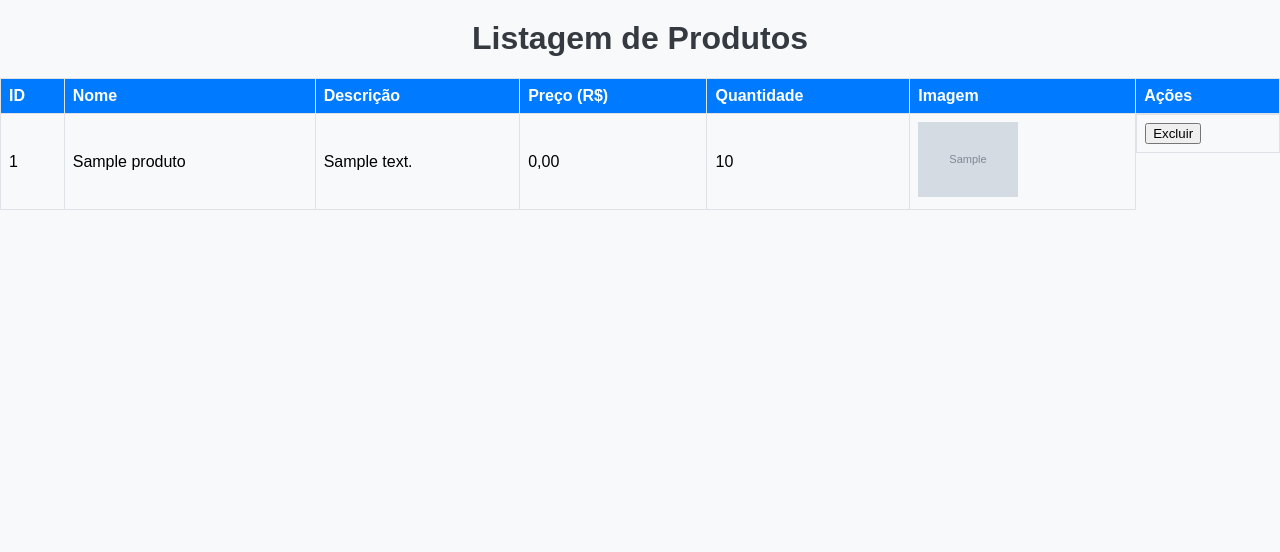
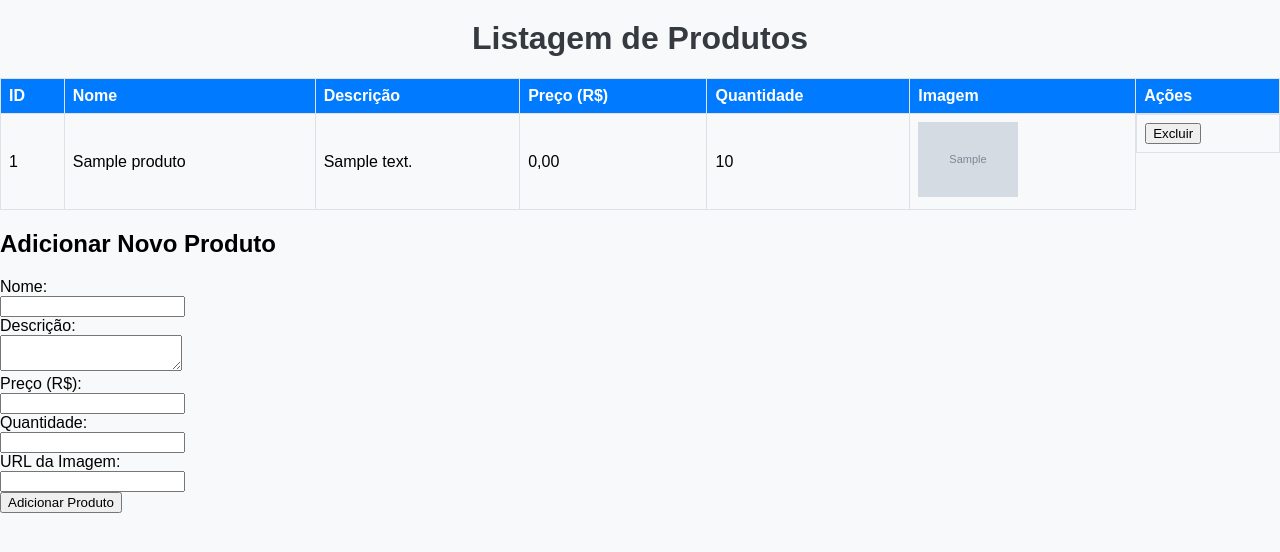
Before and after one commit to Iohanan-Cephas/bud-strike-eng-soft-2024-1, a PHP site: page / in a window 1280 px wide. Shown: the top 552 px of the page. Run offline with PHP 8.4, Linux system fonts and the light colour scheme; tables that the repository leaves empty or names only in its code hold one stand-in row (values such as "Sample post"); grey boxes marked "Sample" are stand-in pictures.

Commit message:
CRUD: create()

```diff
--- a/public/app/controllers/ProductController.php
+++ b/public/app/controllers/ProductController.php
@@ -10,6 +10,10 @@ class ProductController {
         $this->pdo = $pdo;
     }
 
+    public function create($name, $description, $price, $quantity, $image) {
+        $productModel = new Product($this->pdo);
+        $productModel->create($name, $description, $price, $quantity, $image);
+    }
 
     public function index() {
         $productModel = new Product($this->pdo);
--- a/public/app/models/Product.php
+++ b/public/app/models/Product.php
@@ -8,6 +8,11 @@ class Product {
 
     public function __construct(PDO $pdo) {
         $this->pdo = $pdo;
+    }
+
+    public function create($name, $description, $price, $quantity, $image) {
+        $stmt = $this->pdo->prepare('INSERT INTO produtos (nome, descricao, preco, quantidade, imagem) VALUES (?, ?, ?, ?, ?)');
+        $stmt->execute([$name, $description, $price, $quantity, $image]);
     }
 
 
--- a/public/index.php
+++ b/public/index.php
@@ -19,6 +19,24 @@ try {
 
     // Cria uma instância do controlador ProductController, passando a conexão PDO como argumento
     $productController = new ProductController($pdo);
+
+    if ($_SERVER["REQUEST_METHOD"] == "POST") {
+        $nome = $_POST['nome'];
+        $descricao = $_POST['descricao'];
+        $preco = $_POST['preco'];
+        $quantidade = $_POST['quantidade'];
+        $imagem = $_POST['imagem'];
+
+        $success = $productController->create($nome, $descricao, $preco, $quantidade, $imagem);
+
+
+        if ($success) {
+            header("Location: index.php");
+            exit;
+        } else {
+            echo "Erro ao adicionar produto.";
+        }
+    }
 
 
     // Verifica se foi feita uma requisição para excluir um produto
@@ -119,5 +137,24 @@ try {
             <?php endforeach; ?>
         </tbody>
     </table>
+    <h2>Adicionar Novo Produto</h2>
+    <form method="POST" action="/index.php">
+        <label for="nome">Nome:</label><br>
+        <input type="text" id="nome" name="nome"><br>
+
+        <label for="descricao">Descrição:</label><br>
+        <textarea id="descricao" name="descricao"></textarea><br>
+
+        <label for="preco">Preço (R$):</label><br>
+        <input type="text" id="preco" name="preco"><br>
+
+        <label for="quantidade">Quantidade:</label><br>
+        <input type="text" id="quantidade" name="quantidade"><br>
+
+        <label for="imagem">URL da Imagem:</label><br>
+        <input type="text" id="imagem" name="imagem"><br>
+
+        <button type="submit">Adicionar Produto</button>
+    </form>
 </body>
 </html>
```
Also changed, not shown: public/app/view/ProductList.php (+35 -0 lines).
